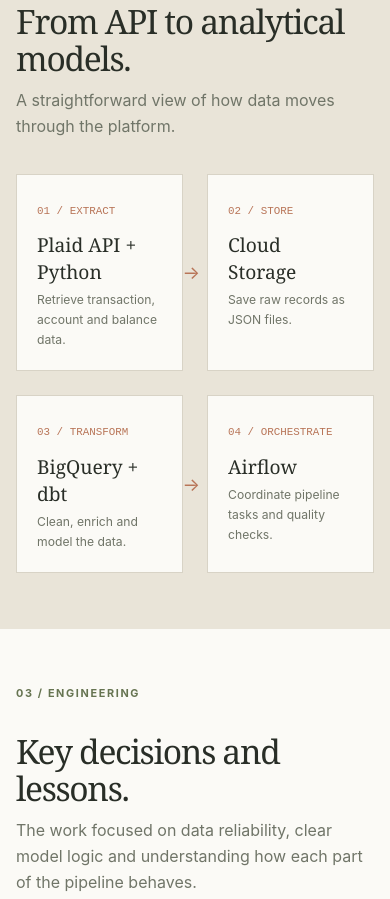
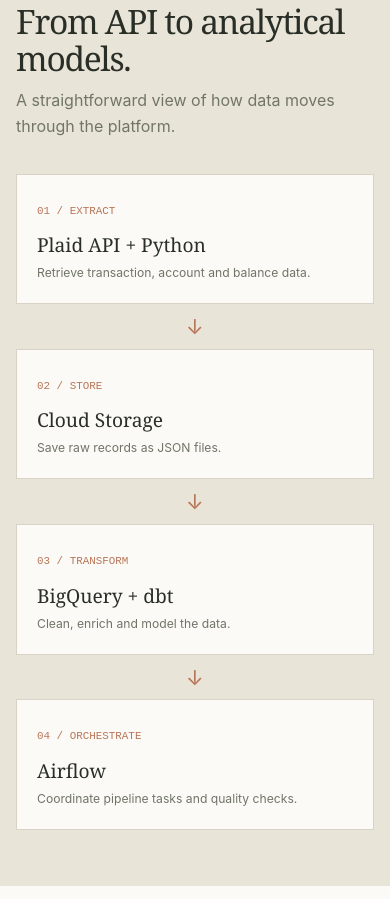
Before and after one commit to ashleyesau/fintech-behavioral-analytics, a plain HTML site: page site/index.html in a window 390 px wide. Shown: the part 2008-2907 px from the top of the page. Drawn offline with Linux system fonts and the light colour scheme.

Commit message:
Use separate grid columns for pipeline arrows

```diff
--- a/site/index.html
+++ b/site/index.html
@@ -56,12 +56,12 @@
     .callout h3 { font: 1.25rem var(--serif); margin-bottom: 8px; }
     .callout p { color: var(--muted); font-size: .84rem; margin: 0; }
     .architecture { background: var(--paper-deep); }
-    .pipeline { display: grid; grid-template-columns: repeat(4,1fr); gap: 28px; }
-    .step { position: relative; background: var(--white); border: 1px solid var(--line); padding: 20px; min-height: 130px; }
+    .pipeline { display: grid; grid-template-columns: minmax(0,1fr) auto minmax(0,1fr) auto minmax(0,1fr) auto minmax(0,1fr); gap: 12px; align-items: center; }
+    .step { background: var(--white); border: 1px solid var(--line); padding: 20px; min-height: 130px; }
     .step span { color: var(--clay); font: .68rem ui-monospace, monospace; }
     .step h3 { font: 1.2rem var(--serif); margin: 10px 0 5px; }
     .step p { color: var(--muted); font-size: .76rem; margin: 0; }
-    .step:not(:last-child)::after { content: "→"; position: absolute; right: -21px; top: 50%; transform: translateY(-50%); color: var(--clay); font-size: 1.15rem; line-height: 1; z-index: 2; }
+    .flow-arrow { display: block; color: var(--clay); font-size: 1.3rem; line-height: 1; text-align: center; }
     .engineering { background: var(--white); }
     .engineering-grid { display: grid; grid-template-columns: repeat(2,1fr); gap: 14px; }
     .engineering-card { padding: 23px; border: 1px solid var(--line); background: var(--paper); }
@@ -83,9 +83,8 @@
     @media (max-width: 760px) {
       .hero-grid,.overview-grid,.section-head { grid-template-columns: 1fr; gap: 25px; }
       .hero { padding: 65px 0; } .hero-art { min-height: 240px; }
-      .pipeline { grid-template-columns: repeat(2,1fr); gap: 24px; }
-      .step:nth-child(2n)::after { display: none; }
-      .step:not(:last-child)::after { right: -18px; }
+      .pipeline { grid-template-columns: 1fr; gap: 10px; }
+      .flow-arrow { transform: rotate(90deg); padding: 2px 0; }
     }
     @media (max-width: 560px) {
       .wrap { width: min(100% - 32px, var(--max)); }
@@ -159,8 +158,11 @@
         </div>
         <div class="pipeline">
           <article class="step"><span>01 / EXTRACT</span><h3>Plaid API + Python</h3><p>Retrieve transaction, account and balance data.</p></article>
+          <span class="flow-arrow" aria-hidden="true">→</span>
           <article class="step"><span>02 / STORE</span><h3>Cloud Storage</h3><p>Save raw records as JSON files.</p></article>
+          <span class="flow-arrow" aria-hidden="true">→</span>
           <article class="step"><span>03 / TRANSFORM</span><h3>BigQuery + dbt</h3><p>Clean, enrich and model the data.</p></article>
+          <span class="flow-arrow" aria-hidden="true">→</span>
           <article class="step"><span>04 / ORCHESTRATE</span><h3>Airflow</h3><p>Coordinate pipeline tasks and quality checks.</p></article>
         </div>
       </div>
```
